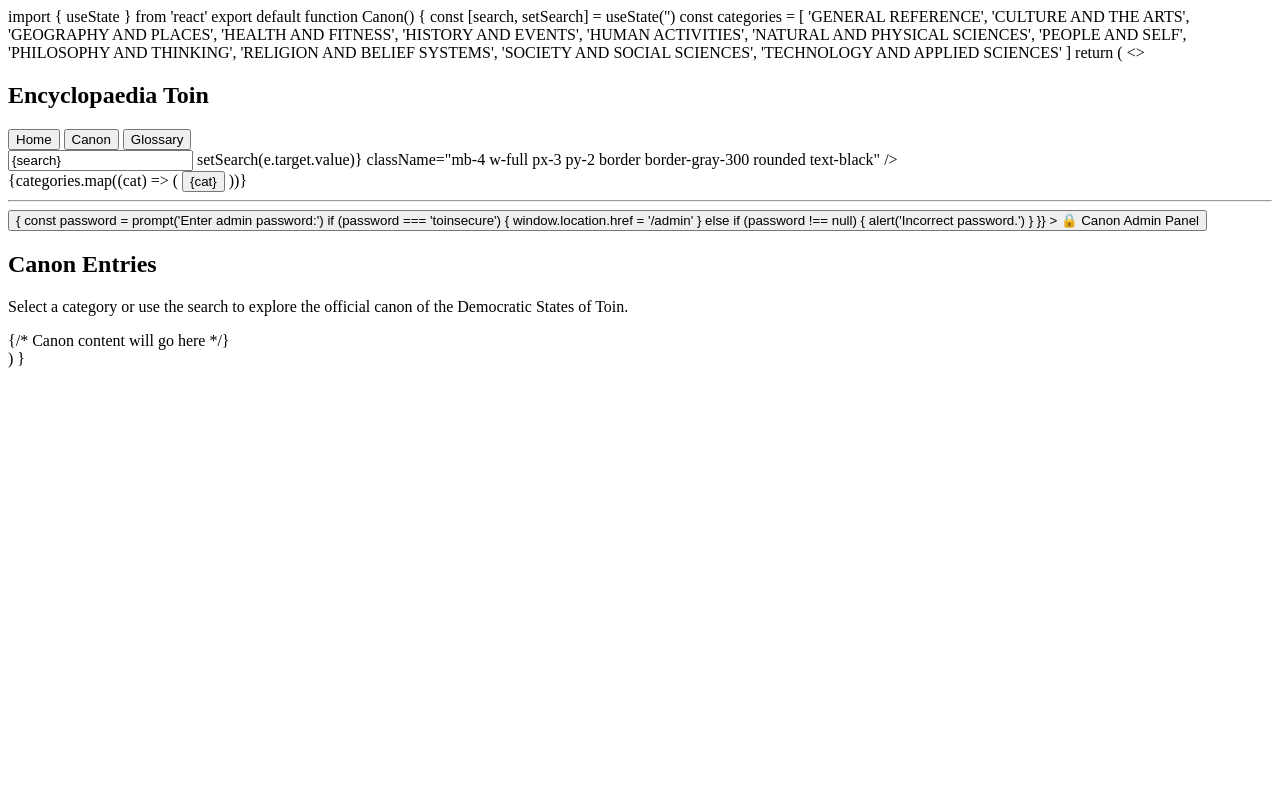
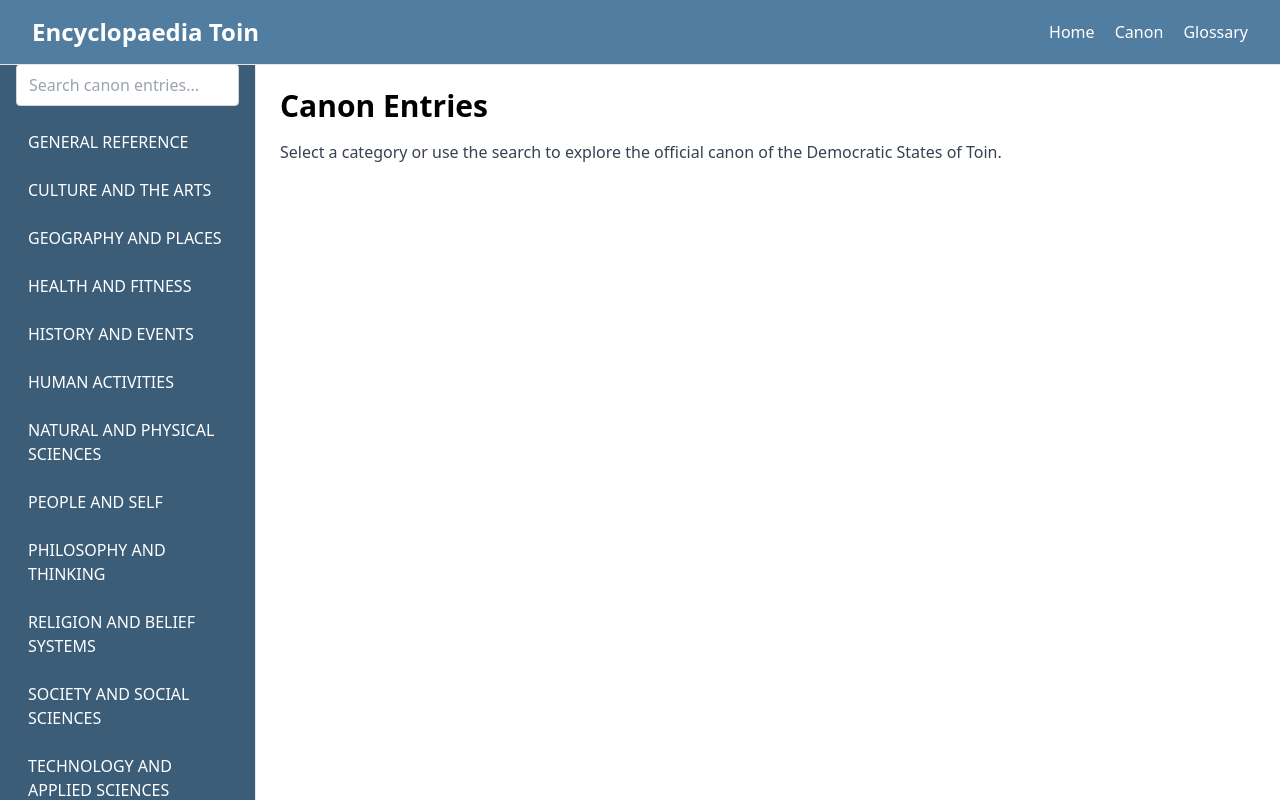
Before and after one commit to UnturnedFighter/Toin-Canon-Website, a plain HTML site: page index.html in a window 1280 px wide. Drawn offline with nearby package versions, Linux system fonts and the light colour scheme.

Commit message:
Update index.html

```diff
--- a/index.html
+++ b/index.html
@@ -1,77 +1,83 @@
-import { useState } from 'react'
-
-export default function Canon() {
-  const [search, setSearch] = useState('')
-
-  const categories = [
-    'GENERAL REFERENCE',
-    'CULTURE AND THE ARTS',
-    'GEOGRAPHY AND PLACES',
-    'HEALTH AND FITNESS',
-    'HISTORY AND EVENTS',
-    'HUMAN ACTIVITIES',
-    'NATURAL AND PHYSICAL SCIENCES',
-    'PEOPLE AND SELF',
-    'PHILOSOPHY AND THINKING',
-    'RELIGION AND BELIEF SYSTEMS',
-    'SOCIETY AND SOCIAL SCIENCES',
-    'TECHNOLOGY AND APPLIED SCIENCES'
-  ]
-
-  return (
-    <>
-      <header className="fixed top-0 left-0 right-0 z-50 p-4 border-b border-gray-200" style={{ backgroundColor: '#517DA1' }}>
-        <nav className="w-full px-4 flex justify-between items-center">
-          <h1 className="text-2xl font-bold text-white">Encyclopaedia Toin</h1>
-          <div className="space-x-4">
-            <button className="text-white bg-transparent border-none cursor-pointer">Home</button>
-            <button className="text-white bg-transparent border-none cursor-pointer">Canon</button>
-            <button className="text-white bg-transparent border-none cursor-pointer">Glossary</button>
+<!DOCTYPE html>
+<html lang="en">
+<head>
+  <meta charset="UTF-8">
+  <meta name="viewport" content="width=device-width, initial-scale=1.0">
+  <title>Encyclopaedia Toin</title>
+  <script>
+    function goToAdminPanel() {
+      const password = prompt('Enter admin password:');
+      if (password === 'toinsecure') {
+        window.location.assign('/admin');
+      } else if (password !== null) {
+        alert('Incorrect password.');
+      }
+    }
+  </script>
+  <script>
+    function filterCategories() {
+      const input = document.getElementById('searchInput').value.toLowerCase();
+      const buttons = document.querySelectorAll('.category-button');
+      buttons.forEach(btn => {
+        const visible = btn.textContent.toLowerCase().includes(input);
+        btn.style.display = visible ? 'block' : 'none';
+      });
+    }
+  </script>
+  <link href="https://cdn.jsdelivr.net/npm/tailwindcss@2.2.19/dist/tailwind.min.css" rel="stylesheet">
+</head>
+<body class="m-0">
+  <header class="fixed top-0 left-0 right-0 z-50 p-4 border-b border-gray-200" style="background-color: #517DA1;">
+    <nav class="w-full px-4 flex justify-between items-center">
+      <h1 class="text-2xl font-bold text-white">Encyclopaedia Toin</h1>
+      <div class="space-x-4">
+        <button class="text-white bg-transparent border-none cursor-pointer">Home</button>
+        <button class="text-white bg-transparent border-none cursor-pointer">Canon</button>
+        <button class="text-white bg-transparent border-none cursor-pointer">Glossary</button>
       </div>
     </nav>
   </header>
 
-      <div className="flex min-h-screen pt-16">
-        <aside className="w-64 p-4 pt-16 border-r border-gray-200 text-white fixed top-0 bottom-0" style={{ backgroundColor: '#3C5D78' }}>
+  <div class="flex min-h-screen pt-16">
+    <aside class="w-64 p-4 pt-16 border-r border-gray-200 text-white fixed top-0 bottom-0" style="background-color: #3C5D78;">
       <input
+        id="searchInput"
         type="text"
         placeholder="Search canon entries..."
-            value={search}
-            onChange={(e) => setSearch(e.target.value)}
-            className="mb-4 w-full px-3 py-2 border border-gray-300 rounded text-black"
+        onkeyup="filterCategories()"
+        class="mb-4 w-full px-3 py-2 border border-gray-300 rounded text-black"
       />
-          <div className="space-y-2">
-            {categories.map((cat) => (
-              <button key={cat} className="w-full text-left px-3 py-2 rounded hover:bg-gray-700 text-white">
-                {cat}
-              </button>
-            ))}
-            <hr className="my-4 border-gray-300" />
+      <div class="space-y-2">
+        <button class="category-button w-full text-left px-3 py-2 rounded hover:bg-gray-700 text-white">GENERAL REFERENCE</button>
+        <button class="category-button w-full text-left px-3 py-2 rounded hover:bg-gray-700 text-white">CULTURE AND THE ARTS</button>
+        <button class="category-button w-full text-left px-3 py-2 rounded hover:bg-gray-700 text-white">GEOGRAPHY AND PLACES</button>
+        <button class="category-button w-full text-left px-3 py-2 rounded hover:bg-gray-700 text-white">HEALTH AND FITNESS</button>
+        <button class="category-button w-full text-left px-3 py-2 rounded hover:bg-gray-700 text-white">HISTORY AND EVENTS</button>
+        <button class="category-button w-full text-left px-3 py-2 rounded hover:bg-gray-700 text-white">HUMAN ACTIVITIES</button>
+        <button class="category-button w-full text-left px-3 py-2 rounded hover:bg-gray-700 text-white">NATURAL AND PHYSICAL SCIENCES</button>
+        <button class="category-button w-full text-left px-3 py-2 rounded hover:bg-gray-700 text-white">PEOPLE AND SELF</button>
+        <button class="category-button w-full text-left px-3 py-2 rounded hover:bg-gray-700 text-white">PHILOSOPHY AND THINKING</button>
+        <button class="category-button w-full text-left px-3 py-2 rounded hover:bg-gray-700 text-white">RELIGION AND BELIEF SYSTEMS</button>
+        <button class="category-button w-full text-left px-3 py-2 rounded hover:bg-gray-700 text-white">SOCIETY AND SOCIAL SCIENCES</button>
+        <button class="category-button w-full text-left px-3 py-2 rounded hover:bg-gray-700 text-white">TECHNOLOGY AND APPLIED SCIENCES</button>
+        <hr class="my-4 border-gray-300">
         <button
-              className="w-full text-left px-3 py-2 rounded text-white hover:bg-red-800"
-              style={{ backgroundColor: '#A6192E' }}
-              onClick={() => {
-                const password = prompt('Enter admin password:')
-                if (password === 'toinsecure') {
-                  window.location.href = '/admin'
-                } else if (password !== null) {
-                  alert('Incorrect password.')
-                }
-              }}
+          onclick="goToAdminPanel()"
+          class="w-full text-left px-3 py-2 rounded text-white hover:bg-red-800"
+          style="background-color: #A6192E;"
         >
           🔒 Canon Admin Panel
         </button>
       </div>
     </aside>
 
-        <main className="flex-1 p-6 ml-64">
-          <h2 className="text-3xl font-bold mb-4">Canon Entries</h2>
-          <p className="text-gray-700 mb-6">
+    <main class="flex-1 p-6 ml-64">
+      <h2 class="text-3xl font-bold mb-4">Canon Entries</h2>
+      <p class="text-gray-700 mb-6">
         Select a category or use the search to explore the official canon of the Democratic States of Toin.
       </p>
-          {/* Canon content will go here */}
+      <!-- Canon content will go here -->
     </main>
   </div>
-    </>
-  )
-}
+</body>
+</html>
```
Lines whose indentation alone changed are shown as unchanged.
